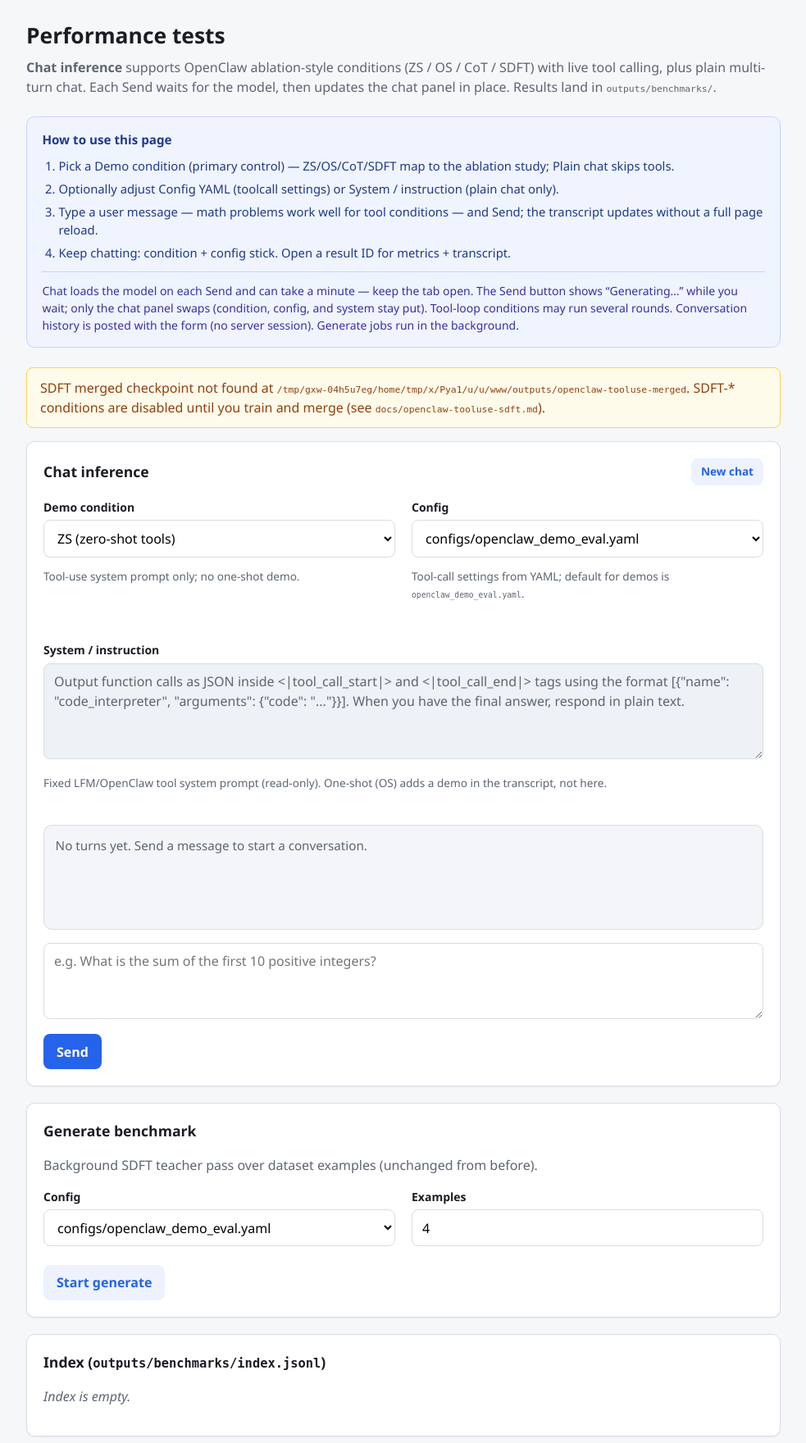
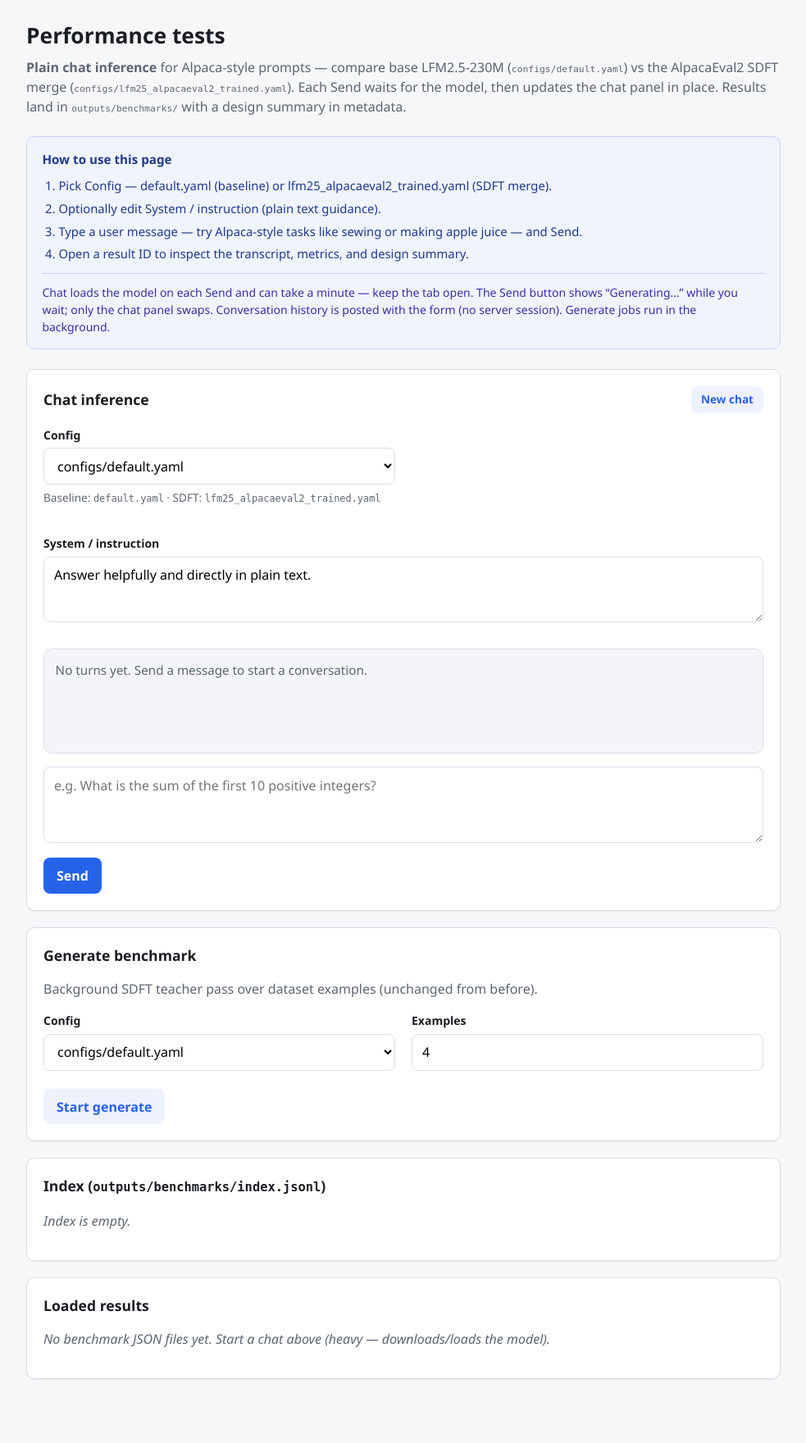
Before and after one commit to lin826/Local-SDFT, a FastAPI app: page /perf in a window 1280 px wide. Shown: the part 53-1813 px from the top of the page at 82% size, without its empty margins (148-1131 px from the left). After the commit the page ends 1735 px from the top, so only its background shows below. Run offline with FastAPI, Linux system fonts and the light colour scheme.

Commit message:
Simplify /perf to plain chat and add AlpacaEval SDFT config.
Remove OpenClaw ablation demo conditions from the web UI while keeping CLI toolcall support; add lfm25_alpacaeval2_trained.yaml and persist design_summary metadata on chat runs.

Co-authored-by: Cursor <cursoragent@cursor.com>

```diff
--- a/web/app.py
+++ b/web/app.py
@@ -26,7 +26,6 @@ from sdft.records import (
     load_performance_index,
     load_performance_result,
     measure_chat,
-    measure_toolcall_chat,
     performance_dir,
     performance_index_path,
     performance_result_path,
@@ -35,13 +34,10 @@ from sdft.records import (
 )
 
 from web.demo_conditions import (
-    CONDITION_BY_ID,
-    DEFAULT_OPENCLAW_CONFIG,
-    condition_options,
+    DEFAULT_CONFIG,
+    DEFAULT_DEMO_CONDITION,
+    build_design_summary,
     get_condition,
-    merged_checkpoint_available,
-    merged_checkpoint_path,
-    resolve_model_name,
 )
 from web.transcript_parse import highlight_boxed, parse_message_content
 
@@ -57,15 +53,13 @@ app = FastAPI(title="Local-SDFT", description="Data collection and performance t
 app.mount("/static", StaticFiles(directory=str(WEB_DIR / "static")), name="static")
 
 CONFIG_OPTIONS = [
-    DEFAULT_OPENCLAW_CONFIG,
-    "configs/openclaw_tooluse_sdft.yaml",
-    "configs/openclaw_rl_eval.yaml",
+    DEFAULT_CONFIG,
+    "configs/lfm25_alpacaeval2_trained.yaml",
     "configs/geek_jokes.yaml",
     "configs/geek_jokes_trained.yaml",
     "configs/geek_jokes_bench.yaml",
-    "configs/default.yaml",
 ]
-DEFAULT_DEMO_CONDITION = "ZS"
+DEFAULT_INSTRUCTION = "Answer helpfully and directly in plain text."
 ALLOWED_CHAT_ROLES = {"system", "user", "assistant"}
 
 
@@ -134,6 +128,25 @@ def _build_chat_messages(
     return messages
 
 
+def _attach_run_metadata(
+    result: Any,
+    *,
+    demo_condition: str,
+    config_path: str,
+    model_path: str,
+) -> None:
+    result.config_path = config_path
+    result.metadata = result.metadata or {}
+    result.metadata["config_path"] = config_path
+    result.metadata["demo_condition"] = demo_condition
+    result.metadata["model_path"] = model_path
+    result.metadata["design_summary"] = build_design_summary(
+        demo_condition=demo_condition,
+        config_path=config_path,
+        model_path=model_path,
+    )
+
+
 def _chat_context_from_result(
     result: Any,
     *,
@@ -154,7 +167,7 @@ def _chat_context_from_result(
     instruction = (
         _system_from_messages(typed)
         or instruction_fallback.strip()
-        or "Solve the math problem; use the code interpreter when helpful."
+        or DEFAULT_INSTRUCTION
     )
     history = _history_without_system(typed)
     return {
@@ -164,7 +177,7 @@ def _chat_context_from_result(
         "last_run_id": result.id,
         "composer_prefill": "",
         "demo_condition": str(meta.get("demo_condition") or DEFAULT_DEMO_CONDITION),
-        "config_path": str(result.config_path or meta.get("config_path") or DEFAULT_OPENCLAW_CONFIG),
+        "config_path": str(result.config_path or meta.get("config_path") or DEFAULT_CONFIG),
         "metrics": result.metrics,
         "max_new_tokens": meta.get("max_new_tokens"),
         "output_tokens_total": getattr(result.metrics, "output_tokens_total", None),
@@ -174,12 +187,12 @@ def _chat_context_from_result(
 def _chat_context_from_continue(run_id: str | None) -> dict[str, Any]:
     """Load sticky instruction + history from a prior chat run for ?continue=."""
     empty = {
-        "instruction": "Solve the math problem; use the code interpreter when helpful.",
+        "instruction": DEFAULT_INSTRUCTION,
         "messages": [],
         "messages_json": "[]",
         "last_run_id": None,
         "demo_condition": DEFAULT_DEMO_CONDITION,
-        "config_path": DEFAULT_OPENCLAW_CONFIG,
+        "config_path": DEFAULT_CONFIG,
         "metrics": None,
         "max_new_tokens": None,
         "output_tokens_total": None,
@@ -192,7 +205,7 @@ def _chat_context_from_continue(run_id: str | None) -> dict[str, Any]:
     result = load_performance_result(path)
     meta = result.metadata or {}
     demo_condition = str(meta.get("demo_condition") or DEFAULT_DEMO_CONDITION)
-    config_path = str(result.config_path or meta.get("config_path") or DEFAULT_OPENCLAW_CONFIG)
+    config_path = str(result.config_path or meta.get("config_path") or DEFAULT_CONFIG)
     messages = meta.get("messages")
     if not isinstance(messages, list) or not messages:
         # Fall back to single-turn examples for re-run compatibility.
@@ -302,10 +315,7 @@ async def perf_page(request: Request) -> HTMLResponse:
     # Query overrides for legacy Re-run links (instruction + input → seed chat).
     q_instruction = request.query_params.get("instruction")
     q_input = request.query_params.get("input", "")
-    q_condition = request.query_params.get("condition")
     q_config = request.query_params.get("config_path")
-    if q_condition:
-        chat["demo_condition"] = q_condition
     if q_config:
         chat["config_path"] = q_config
     if q_instruction and not continue_id:
@@ -316,8 +326,8 @@ async def perf_page(request: Request) -> HTMLResponse:
                 "messages": seed,
                 "messages_json": "[]",
                 "last_run_id": None,
-                "demo_condition": chat.get("demo_condition", DEFAULT_DEMO_CONDITION),
-                "config_path": chat.get("config_path", DEFAULT_OPENCLAW_CONFIG),
+                "demo_condition": DEFAULT_DEMO_CONDITION,
+                "config_path": chat.get("config_path", DEFAULT_CONFIG),
             }
             # Prefill composer via placeholder template var
             chat["composer_prefill"] = q_input
@@ -328,23 +338,17 @@ async def perf_page(request: Request) -> HTMLResponse:
                 "messages_json": "[]",
                 "last_run_id": None,
                 "composer_prefill": "",
-                "demo_condition": chat.get("demo_condition", DEFAULT_DEMO_CONDITION),
-                "config_path": chat.get("config_path", DEFAULT_OPENCLAW_CONFIG),
+                "demo_condition": DEFAULT_DEMO_CONDITION,
+                "config_path": chat.get("config_path", DEFAULT_CONFIG),
             }
     else:
         chat.setdefault("composer_prefill", "")
 
-    selected_condition = chat.get("demo_condition", DEFAULT_DEMO_CONDITION)
-    if selected_condition not in CONDITION_BY_ID:
-        selected_condition = DEFAULT_DEMO_CONDITION
     selected_config = chat.get("config_path") or request.query_params.get(
         "config_path", CONFIG_OPTIONS[0]
     )
     if selected_config not in CONFIG_OPTIONS:
         selected_config = CONFIG_OPTIONS[0]
-
-    sdft_missing = not merged_checkpoint_available()
-    sdft_path = str(merged_checkpoint_path())
 
     return templates.TemplateResponse(
         request,
@@ -353,13 +357,9 @@ async def perf_page(request: Request) -> HTMLResponse:
             "results": _load_results(20),
             "index": _index_entries(20),
             "config_options": CONFIG_OPTIONS,
-            "condition_options": condition_options(),
             "request": request,
             "chat": chat,
             "selected_config": selected_config,
-            "selected_condition": selected_condition,
-            "sdft_missing": sdft_missing,
-            "sdft_path": sdft_path,
         },
     )
 
@@ -395,40 +395,19 @@ def _run_chat_inference(
     history: list[dict[str, str]],
     user_message: str,
 ) -> Any:
-    """Sync chat inference for plain or OpenClaw tool-loop conditions."""
+    """Sync plain multi-turn chat inference."""
     condition = get_condition(condition_id)
-    if condition.requires_merged_checkpoint and not merged_checkpoint_available():
-        raise HTTPException(
-            status_code=400,
-            detail=(
-                f"SDFT checkpoint missing at {merged_checkpoint_path()}. "
-                "Train and merge first (docs/openclaw-tooluse-sdft.md)."
-            ),
-        )
-
     effective_config = config_path if config_path in CONFIG_OPTIONS else condition.config_path
     messages = _build_chat_messages(instruction, history, user_message)
 
     cfg = load_config(effective_config)
-    if condition.toolcall:
-        messages = [m for m in messages if m["role"] != "system"]
-        cfg.model.name = resolve_model_name(condition)
-        result = measure_toolcall_chat(
-            cfg,
-            messages,
-            few_shot_k=condition.few_shot_k,
-            cot_line=condition.cot_line,
-            demo_condition=condition.id,
-        )
-    else:
-        result = measure_chat(cfg, messages)
-        result.metadata = result.metadata or {}
-        result.metadata["demo_condition"] = condition.id
-        result.metadata["model_path"] = cfg.model.name
-
-    result.config_path = effective_config
-    result.metadata = result.metadata or {}
-    result.metadata["config_path"] = effective_config
+    result = measure_chat(cfg, messages)
+    _attach_run_metadata(
+        result,
+        demo_condition=condition.id,
+        config_path=effective_config,
+        model_path=cfg.model.name,
+    )
     persist_performance_result(result)
     return result
 
@@ -436,7 +415,7 @@ def _run_chat_inference(
 @app.post("/perf/chat")
 async def run_perf_chat(
     request: Request,
-    config_path: str = Form(DEFAULT_OPENCLAW_CONFIG),
+    config_path: str = Form(DEFAULT_CONFIG),
     demo_condition: str = Form(DEFAULT_DEMO_CONDITION),
     instruction: str = Form(""),
     user_message: str = Form(...),
@@ -462,10 +441,7 @@ async def run_perf_chat(
         user_message=user_message,
     )
     cfg_q = quote(config_path, safe="")
-    cond_q = quote(demo_condition, safe="")
-    continue_url = (
-        f"/perf?continue={result.id}&config_path={cfg_q}&condition={cond_q}&sent=1"
-    )
+    continue_url = f"/perf?continue={result.id}&config_path={cfg_q}&sent=1"
 
     if request.headers.get("HX-Request", "").lower() == "true":
         chat = _chat_context_from_result(result, instruction_fallback=instruction)
@@ -474,7 +450,6 @@ async def run_perf_chat(
             "chat_panel.html",
             {
                 "chat": chat,
-                "selected_condition": demo_condition,
                 "show_sent_notice": True,
             },
         )
--- a/web/static/style.css
+++ b/web/static/style.css
@@ -681,11 +681,27 @@ details.advanced-details[open] summary {
 }
 
 .field-hint {
-  font-weight: 500;
-  text-transform: none;
-  letter-spacing: 0;
+  margin: 0.35rem 0 0;
+  font-size: 0.85rem;
   color: var(--muted);
-  font-size: 0.85em;
+}
+
+.design-summary {
+  display: grid;
+  grid-template-columns: minmax(8rem, 12rem) 1fr;
+  gap: 0.5rem 1.25rem;
+  margin: 0;
+}
+
+.design-summary dt {
+  margin: 0;
+  font-weight: 600;
+  color: var(--muted);
+  text-transform: capitalize;
+}
+
+.design-summary dd {
+  margin: 0;
 }
 
 #instruction[readonly] {
--- a/web/templates/chat_panel.html
+++ b/web/templates/chat_panel.html
@@ -20,7 +20,7 @@
   <p class="notice chat-inline-notice">
     Continuing from
     <a href="/perf/{{ chat.last_run_id }}"><code>{{ chat.last_run_id }}</code></a>
-    {% if selected_condition %} · condition <strong>{{ selected_condition }}</strong>{% endif %}
+    {% if chat.config_path %} · config <code>{{ chat.config_path }}</code>{% endif %}
   </p>
   {% endif %}
 
--- a/web/templates/perf.html
+++ b/web/templates/perf.html
@@ -7,14 +7,14 @@
 {% endblock %}
 {% block content %}
 <h1 class="page-title">Performance tests</h1>
-<p class="lead"><strong>Chat inference</strong> supports OpenClaw ablation-style conditions (ZS / OS / CoT / SDFT) with live tool calling, plus plain multi-turn chat. Each Send waits for the model, then updates the chat panel in place. Results land in <code>outputs/benchmarks/</code>.</p>
+<p class="lead"><strong>Plain chat inference</strong> for Alpaca-style prompts — compare base LFM2.5-230M (<code>configs/default.yaml</code>) vs the AlpacaEval2 SDFT merge (<code>configs/lfm25_alpacaeval2_trained.yaml</code>). Each Send waits for the model, then updates the chat panel in place. Results land in <code>outputs/benchmarks/</code> with a design summary in metadata.</p>
 
-{% with page_id='perf', tip='Chat loads the model on each Send and can take a minute — keep the tab open. The Send button shows “Generating…” while you wait; only the chat panel swaps (condition, config, and system stay put). Tool-loop conditions may run several rounds. Conversation history is posted with the form (no server session). Generate jobs run in the background.' %}
+{% with page_id='perf', tip='Chat loads the model on each Send and can take a minute — keep the tab open. The Send button shows “Generating…” while you wait; only the chat panel swaps. Conversation history is posted with the form (no server session). Generate jobs run in the background.' %}
 {% set steps = [
-  'Pick a Demo condition (primary control) — ZS/OS/CoT/SDFT map to the ablation study; Plain chat skips tools.',
-  'Optionally adjust Config YAML (toolcall settings) or System / instruction (plain chat only).',
-  'Type a user message — math problems work well for tool conditions — and Send; the transcript updates without a full page reload.',
-  'Keep chatting: condition + config stick. Open a result ID for metrics + transcript.',
+  'Pick Config — default.yaml (baseline) or lfm25_alpacaeval2_trained.yaml (SDFT merge).',
+  'Optionally edit System / instruction (plain text guidance).',
+  'Type a user message — try Alpaca-style tasks like sewing or making apple juice — and Send.',
+  'Open a result ID to inspect the transcript, metrics, and design summary.',
 ] %}
 {% include "howto.html" %}
 {% endwith %}
@@ -23,10 +23,6 @@
 <p class="notice">Generate benchmark started in the background. Refresh this page shortly, then open the newest run ID.</p>
 {% elif request.query_params.get('instruction') and not chat.last_run_id %}
 <p class="notice">Prefilled from a previous run’s Re-run link — edit as needed, then Send.</p>
-{% endif %}
-
-{% if sdft_missing %}
-<p class="notice notice-warn">SDFT merged checkpoint not found at <code>{{ sdft_path }}</code>. SDFT-* conditions are disabled until you train and merge (see <code>docs/openclaw-tooluse-sdft.md</code>).</p>
 {% endif %}
 
 <section class="section" id="chat">
@@ -41,27 +37,8 @@
         hx-swap="outerHTML"
         hx-indicator="#chat-indicator"
         hx-disabled-elt="#chat-send">
+    <input type="hidden" name="demo_condition" value="plain">
     <div class="grid-2">
-      <div class="field">
-        <label for="demo_condition">Demo condition</label>
-        <select id="demo_condition" name="demo_condition">
-          {% for opt in condition_options %}
-          <option value="{{ opt.id }}"
-            data-toolcall="{{ 'true' if opt.toolcall else 'false' }}"
-            {% if opt.id == selected_condition %}selected{% endif %}
-            {% if opt.disabled %}disabled{% endif %}
-            title="{{ opt.description }}{% if opt.disabled %} — {{ opt.disabled_reason }}{% endif %}">
-            {{ opt.label }}{% if opt.disabled %} (unavailable){% endif %}
-          </option>
-          {% endfor %}
-        </select>
-        <p class="field-hint" id="condition-hint">
-          {% for opt in condition_options if opt.id == selected_condition %}{{ opt.description }}{% endfor %}
-        </p>
-      </div>
-      {% set selected_opt = condition_options | selectattr('id', 'equalto', selected_condition) | first %}
-      {% set selected_is_toolcall = selected_opt.toolcall if selected_opt else true %}
-      {% set display_instruction = (selected_opt.system_prompt if selected_is_toolcall and selected_opt and selected_opt.system_prompt else chat.instruction) %}
       <div class="field">
         <label for="config_path">Config</label>
         <select id="config_path" name="config_path">
@@ -69,17 +46,12 @@
           <option value="{{ cfg }}" {% if cfg == selected_config %}selected{% endif %}>{{ cfg }}</option>
           {% endfor %}
         </select>
-        <p class="field-hint">Tool-call settings from YAML; default for demos is <code>openclaw_demo_eval.yaml</code>.</p>
+        <p class="field-hint">Baseline: <code>default.yaml</code> · SDFT: <code>lfm25_alpacaeval2_trained.yaml</code></p>
       </div>
       <div class="field" style="grid-column: 1 / -1;" id="instruction-field-group">
         <label for="instruction">System / instruction</label>
-        <textarea id="instruction" name="instruction" rows="{{ 4 if selected_is_toolcall else 2 }}"
-                  placeholder="Overall task guidance for plain chat…"
-                  data-plain-default={{ chat.instruction|tojson }}
-                  {% if selected_is_toolcall %}readonly{% endif %}>{{ display_instruction }}</textarea>
-        <p class="field-hint" id="instruction-hint"{% if not selected_is_toolcall %} hidden{% endif %}>
-          Fixed LFM/OpenClaw tool system prompt (read-only). One-shot (OS) adds a demo in the transcript, not here.
-        </p>
+        <textarea id="instruction" name="instruction" rows="2"
+                  placeholder="Overall task guidance for plain chat…">{{ chat.instruction }}</textarea>
       </div>
     </div>
 
@@ -144,11 +116,12 @@
   {% for r in results %}
   {% set examples = r.metadata.get('examples') if r.metadata else none %}
   {% set messages = r.metadata.get('messages') if r.metadata else none %}
+  {% set design = r.metadata.get('design_summary') if r.metadata else none %}
   <article class="result-card">
     <div class="result-head">
       <div>
         <strong><a href="/perf/{{ r.id }}">{{ r.id }}</a></strong>
-        <span class="badge badge-completed">{{ r.benchmark }}{% if messages %} · chat{% endif %}{% if r.metadata and r.metadata.get('demo_condition') %} · {{ r.metadata.demo_condition }}{% endif %}</span>
+        <span class="badge badge-completed">{{ r.benchmark }}{% if messages %} · chat{% endif %}{% if design and design.get('variant') %} · {{ design.variant }}{% endif %}</span>
         <div class="meta">{{ r.model }} · {{ r.metrics.device }} · {{ r.run_at }}</div>
       </div>
     </div>
@@ -208,58 +181,8 @@
 
 <script>
 (function () {
-  var cond = document.getElementById('demo_condition');
-  var hint = document.getElementById('condition-hint');
-  var instructionInput = document.getElementById('instruction');
-  var instructionHint = document.getElementById('instruction-hint');
   var form = document.getElementById('chat-form');
   var btn = document.getElementById('chat-send');
-  var hints = {
-    {% for opt in condition_options %}
-    {{ opt.id|tojson }}: {{ opt.description|tojson }}{% if not loop.last %},{% endif %}
-    {% endfor %}
-  };
-  var systemPrompts = {
-    {% for opt in condition_options %}
-    {{ opt.id|tojson }}: {{ opt.system_prompt|tojson }}{% if not loop.last %},{% endif %}
-    {% endfor %}
-  };
-  var lastPlainInstruction = (instructionInput && instructionInput.getAttribute('data-plain-default')) || '';
-
-  function selectedIsToolcall() {
-    if (!cond) return false;
-    var opt = cond.options[cond.selectedIndex];
-    return opt && opt.getAttribute('data-toolcall') === 'true';
-  }
-
-  function syncInstructionField() {
-    if (!instructionInput || !cond) return;
-    var toolcall = selectedIsToolcall();
-    if (toolcall) {
-      if (!instructionInput.readOnly) {
-        lastPlainInstruction = instructionInput.value;
-      }
-      instructionInput.value = systemPrompts[cond.value] || '';
-      instructionInput.readOnly = true;
-      instructionInput.rows = 4;
-    } else {
-      instructionInput.readOnly = false;
-      instructionInput.value = lastPlainInstruction;
-      instructionInput.rows = 2;
-    }
-    if (instructionHint) {
-      if (toolcall) instructionHint.removeAttribute('hidden');
-      else instructionHint.setAttribute('hidden', '');
-    }
-  }
-
-  if (cond) {
-    syncInstructionField();
-    cond.addEventListener('change', function () {
-      if (hint) hint.textContent = hints[cond.value] || '';
-      syncInstructionField();
-    });
-  }
   // Non-HTMX fallback (no hx-post): disable Send while the full-page POST runs.
   if (form && btn && !form.hasAttribute('hx-post')) {
     form.addEventListener('submit', function () {
```
Also changed, not shown: configs/lfm25_alpacaeval2_trained.yaml (added, +44 -0 lines), tests/test_perf_chat.py (+92 -90 lines), web/demo_conditions.py (+37 -145 lines), web/templates/run_detail.html (+16 -1 lines).
